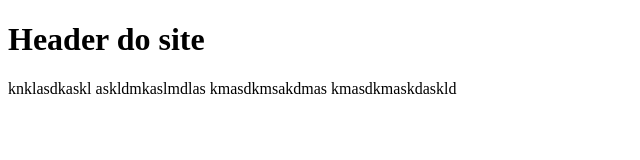
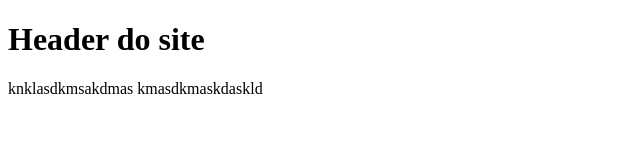
Before and after one commit to DiegoRibeiro-senac/Teste-25-05-2026, a plain HTML site: page Header.html in a window 1280 px wide. Shown: the whole page, without its empty margins (0-640 px from the left). Drawn offline with Linux system fonts and the light colour scheme.

Commit message:
nova tag

```diff
--- a/Header.html
+++ b/Header.html
@@ -9,7 +9,7 @@
 
 <body>
     <h1>Header do site</h1>
-    <p>knklasdkaskl askldmkaslmdlas kmasdkmsakdmas kmasdkmaskdaskld</p>
+    <p>knklasdkmsakdmas kmasdkmaskdaskld</p>
 </body>
 
 </html>
```
